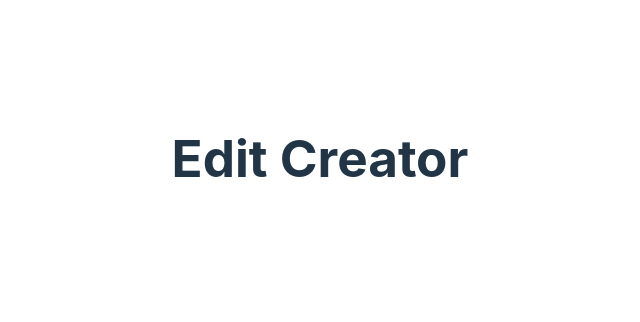
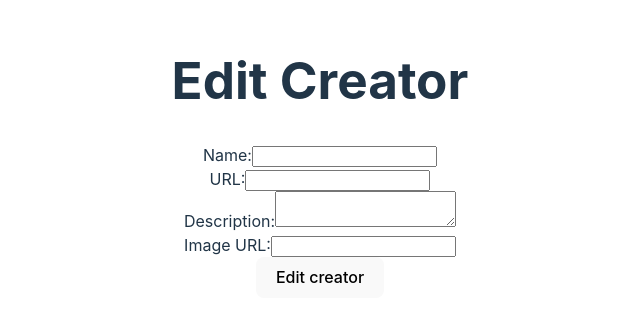
Before and after one commit to KalebCole/WEB103-prework, a React (Vite) app: page /edit/1 in a window 1280 px wide. Shown: the part 242-564 px from the top of the page, without its empty margins (320-960 px from the left). Built offline with nearby package versions, Linux system fonts and the light colour scheme; no server answers; the database is empty.

Commit message:
refactor: Improve AddCreator and EditCreator components by updating state properly

```diff
--- a/src/pages/AddCreator.tsx
+++ b/src/pages/AddCreator.tsx
@@ -4,7 +4,11 @@ import Creator from "../interfaces/Creator";
 import React from "react";
 import { useNavigate } from "react-router-dom";
 
-export default function AddCreator() {
+interface AddCreatorProps {
+  setCreators: React.Dispatch<React.SetStateAction<Creator[]>>;
+}
+
+const AddCreator: React.FC<AddCreatorProps> = ({ setCreators }) => {
   const [name, setName] = useState<string>("");
   const [url, setUrl] = useState<string>("");
   const [description, setDescription] = useState<string>("");
@@ -22,7 +26,8 @@ export default function AddCreator() {
 
     const { data, error } = await supabase
       .from("creators")
-      .insert([{ name, url, description, imageURL }]);
+      .insert([{ name, url, description, imageURL }])
+      .select();
 
     if (error) {
       console.error("Error adding creator:", error);
@@ -30,13 +35,12 @@ export default function AddCreator() {
     } else {
       if (data) {
         console.log("Creator added successfully:", data);
+        setFormError("");
+        setCreators((prevCreators) => [...prevCreators, ...(data ?? [])]);
+        navigate("/");
       } else {
         console.log("No data returned from the insert operation");
       }
-        setFormError("");
-      }
-      if(formError === ""){
-        navigate("/")
     }
   };
 
@@ -88,4 +92,6 @@ export default function AddCreator() {
       </form>
     </>
   );
-}
+};
+
+export default AddCreator;
--- a/src/pages/EditCreator.tsx
+++ b/src/pages/EditCreator.tsx
@@ -1,8 +1,123 @@
-export default function EditCreator(){
+import { useEffect, useState } from "react";
+import { supabase } from "../client";
+import Creator from "../interfaces/Creator";
+import { useNavigate, useParams } from "react-router-dom";
 
-    return (
-        <>
-        <h1>Edit Creator</h1>
-        </>
-    )
+interface AddCreatorProps {
+  setCreators: React.Dispatch<React.SetStateAction<Creator[]>>;
 }
+
+const EditCreator: React.FC<AddCreatorProps> = ({ setCreators }) => {
+  const [name, setName] = useState<string>("");
+  const [url, setUrl] = useState<string>("");
+  const [description, setDescription] = useState<string>("");
+  const [imageURL, setImageURL] = useState<string>("");
+  const [formError, setFormError] = useState<string>("");
+
+  const { id } = useParams();
+  const navigate = useNavigate();
+
+  const fetchCreatorDataById = async () => {
+    const { data, error } = await supabase
+      .from("creators")
+      .select("*")
+      .eq("id", id)
+      .single();
+    if (error) {
+      console.error("Error fetching single creator: ", error.message);
+      throw error;
+    }
+    if (data) {
+      setName(data.name);
+      setUrl(data.url);
+      setDescription(data.description);
+      setImageURL(data.imageURL);
+    }
+  };
+
+  useEffect(() => {
+    fetchCreatorDataById();
+  }, [id, navigate]);
+
+  const handleSubmit = async (event: React.FormEvent) => {
+    event.preventDefault();
+    if (!(name.length > 0 && url.length > 0)) {
+      setFormError("Please fill in all the fields correctly");
+      return;
+    }
+
+    const { data, error } = await supabase
+      .from("creators")
+      .update({ name, url, description, imageURL })
+      .eq("id", id)
+      .select();
+
+    if (error) {
+      console.error("Error adding creator:", error);
+      setFormError("Please fill in all the fields correctly");
+    } else {
+      if (data && id !== undefined) {
+        console.log("Creator added successfully:", data);
+        setFormError("");
+        setCreators((prevCreators) =>
+          prevCreators.map((creator) =>
+            creator.id === Number(id) ? { ...creator, ...data[0] } : creator
+          )
+        );
+        navigate("/");
+      } else {
+        console.log("No data returned from the insert operation");
+      }
+    }
+  };
+  return (
+    <>
+      <h1>Edit Creator</h1>
+      <form onSubmit={handleSubmit}>
+        <div>
+          <label htmlFor="name">Name:</label>
+          <input
+            type="text"
+            id="name"
+            name="name"
+            value={name}
+            onChange={(e) => setName(e.target.value)}
+          />
+        </div>
+        <div>
+          <label htmlFor="url">URL:</label>
+          <input
+            type="text"
+            id="url"
+            name="url"
+            value={url}
+            onChange={(e) => setUrl(e.target.value)}
+          />
+        </div>
+        <div>
+          <label htmlFor="description">Description:</label>
+          <textarea
+            id="description"
+            name="description"
+            value={description}
+            onChange={(e) => setDescription(e.target.value)}
+          ></textarea>
+        </div>
+        <div>
+          <label htmlFor="imageURL">Image URL:</label>
+          <input
+            type="text"
+            id="imageURL"
+            name="imageURL"
+            value={imageURL}
+            onChange={(e) => setImageURL(e.target.value)}
+          />
+        </div>
+        <button>Edit creator</button>
+        {formError.length > 0 && <p>{formError}</p>}
+      </form>
+    </>
+  );
+};
+
+export default EditCreator;
```
Lines whose indentation alone changed are shown as unchanged.
